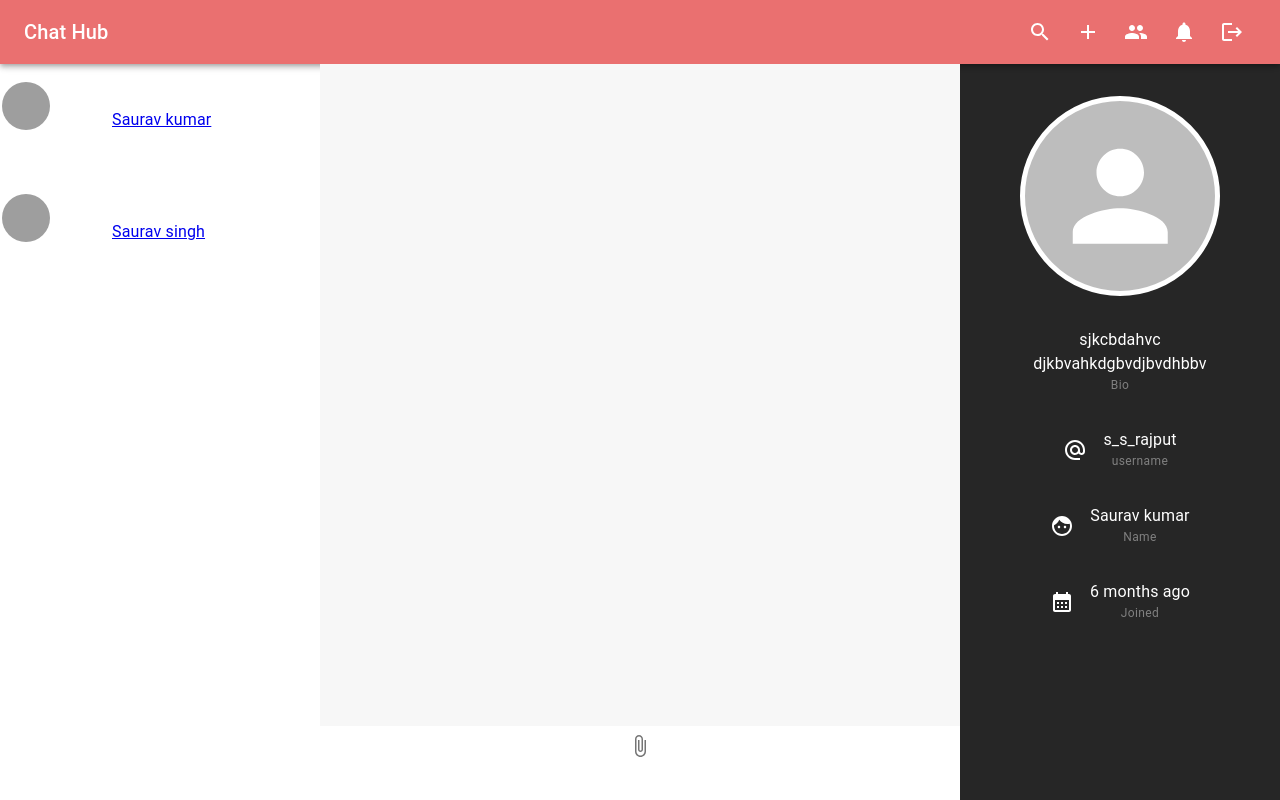
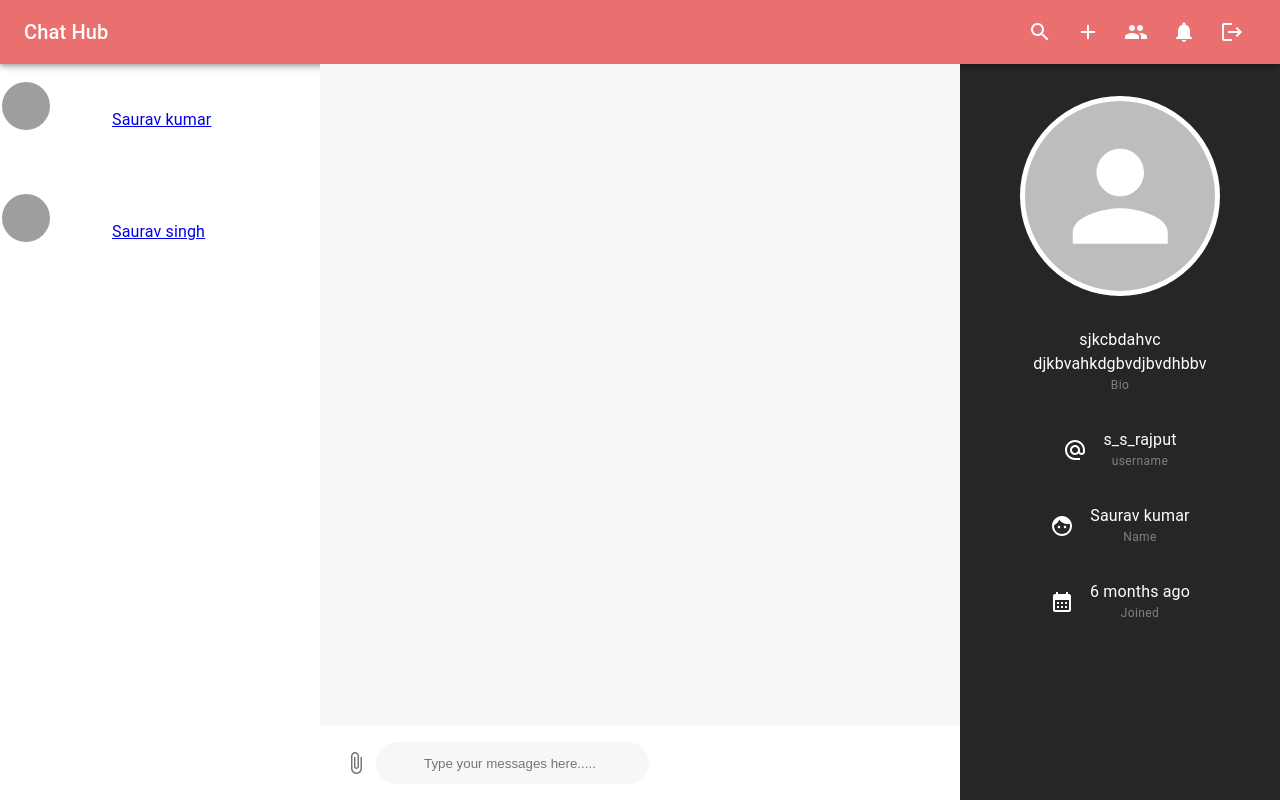
Before and after one commit to sauravkumar1812/Chat_app, a React (Vite) app in the folder client/: page /chat/1 in a window 1280 px wide. Built offline with nearby package versions, Linux system fonts and the light colour scheme; grey boxes are pictures that could not be loaded.

Commit message:
normal commit

```diff
--- a/client/src/components/styles/styledComponents.jsx
+++ b/client/src/components/styles/styledComponents.jsx
@@ -1,5 +1,6 @@
 import { styled } from "@mui/material";
 import { Link as LinkComponent } from "react-router-dom";
+import { grayColor } from "../../constants/color";
 export const VisualyHiddenInput = styled ("input") ({
 
     border:0,
@@ -21,3 +22,13 @@ export const Link= styled(LinkComponent)`
    background-color:#fofofo;
    }
 `;
+
+
+export const InputBox= styled("input")`
+  width:100%,;
+  height:100%;
+  border:none;
+  outline:none;
+  padding:0 3rem;
+  border-radius:1.5rem;
+  background-color:${grayColor}`;
--- a/client/src/pages/Chat.jsx
+++ b/client/src/pages/Chat.jsx
@@ -1,39 +1,68 @@
-import React from 'react'
-import AppLayout from '../components/layout/AppLayout'
-import { Stack } from '@mui/material';
-import { grayColor } from '../constants/color';
-import { useRef } from 'react';
-import {IconButton} from '@mui/material';
-import { AttachFile as AttachFileIcon } from '@mui/icons-material';
+import React from "react";
+import AppLayout from "../components/layout/AppLayout";
+import { Stack } from "@mui/material";
+import { grayColor } from "../constants/color";
+import { useRef } from "react";
+import { IconButton } from "@mui/material";
+import {
+  AttachFile as AttachFileIcon,
+  Send as SendIcon,
+} from "@mui/icons-material";
+import { InputBox } from "../components/styles/styledComponents";
+import { orange } from "@mui/material/colors";
+
 const Chat = () => {
   const containerRef = useRef(null);
   return (
     <>
-    <Stack ref={containerRef}
-
+      <Stack
+        ref={containerRef}
         boxSizing={"border-box"}
         padding={"1rem"}
         spacing={"1rem"}
         bgcolor={grayColor}
         height={"90%"}
         sx={{
-      overflowX:"hidden",
-      overflowY:"auto",
-    }}>
-
-
-</Stack>
-  <form style={{
-    height:"10%"
-  }}>
-    <Stack>
+          overflowX: "hidden",
+          overflowY: "auto",
+        }}
+      ></Stack>
+      <form
+        style={{
+          height: "10%",
+        }}
+      >
+        <Stack
+          direction={"row"}
+          height={"100%"}
+          width={"100%"}
+          padding={"1rem"}
+          alignItems={"center"}
+          position={"relative"}
+        >
           <IconButton>
             <AttachFileIcon />
+          </IconButton>
+          <InputBox placeholder="Type your messages here....." />
+          <IconButton
+            type="submit"
+            sx={{
+              rotate: "-30deg",
+              bgcolor: orange,
+              color: "white",
+              marginLeft: "1rem",
+              padding: "0.5rem",
+              "&:hover": {
+                bgcolor: "error.dark",
+              },
+            }}
+          >
+            <SendIcon />
           </IconButton>
         </Stack>
       </form>
     </>
-  )
-}
+  );
+};
 
 export default AppLayout()(Chat);
```
Lines whose indentation alone changed are shown as unchanged.
